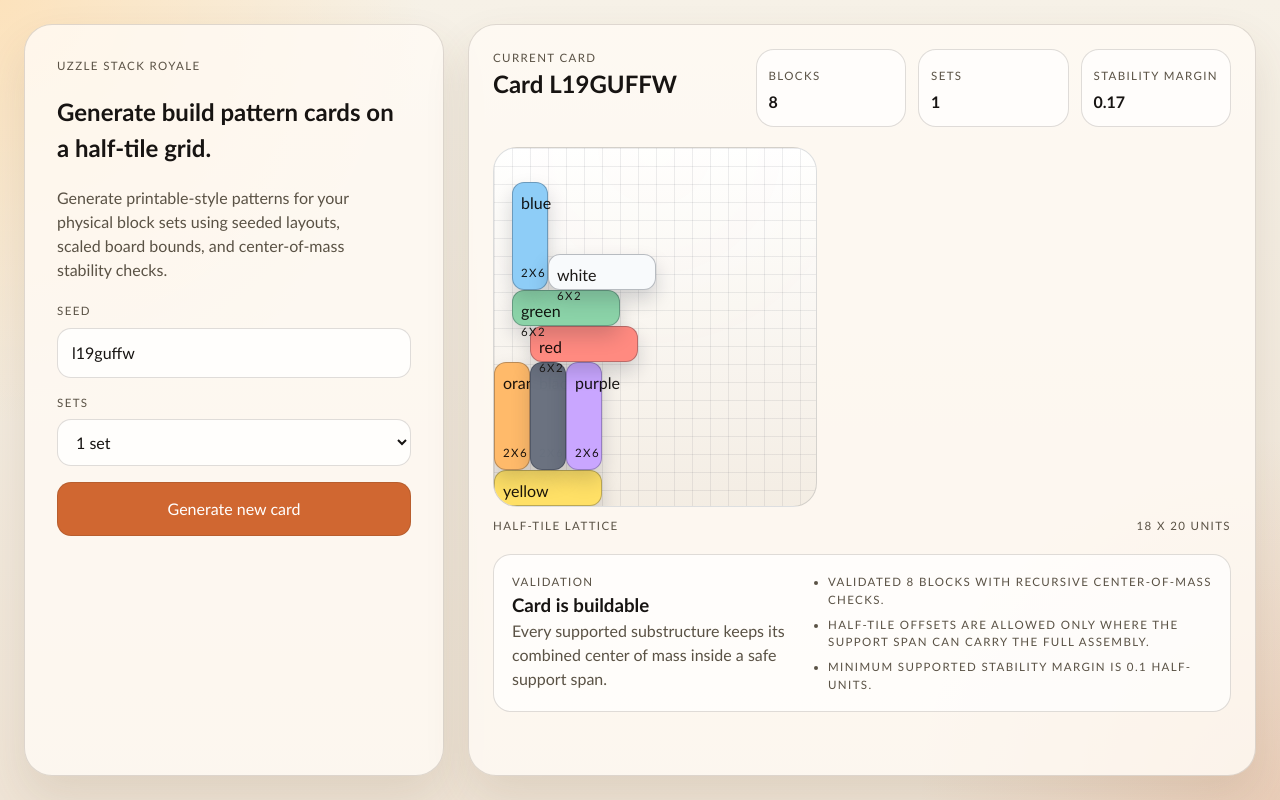
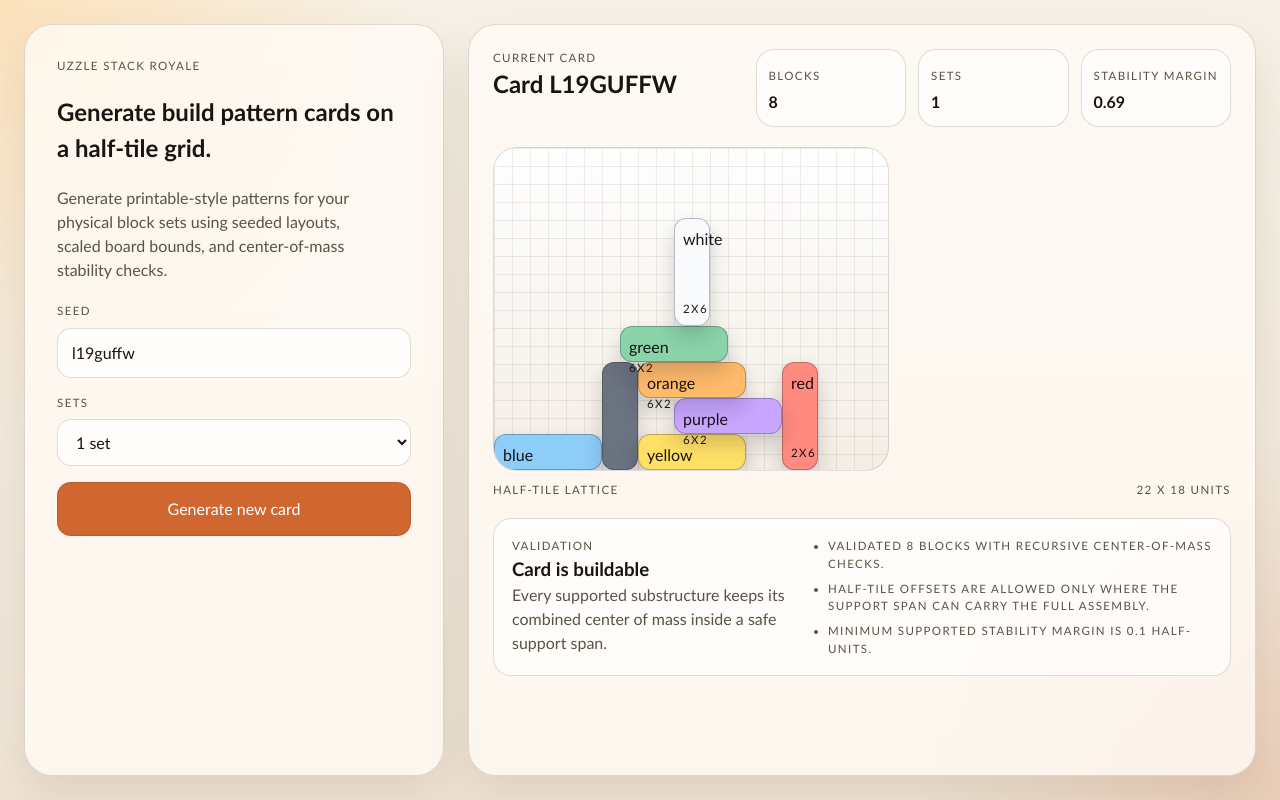
Before and after one commit to doublemix/mini-uzzle, a React (Vite) app: page / in a window 1280 px wide. Built offline with nearby package versions, Linux system fonts and the light colour scheme.

Commit message:
feat: retune generator variety and remove bias control

```diff
--- a/src/game/engine/generator.ts
+++ b/src/game/engine/generator.ts
@@ -5,9 +5,8 @@
 
 const HORIZONTAL = { width: 6, height: 2 } as const
 const VERTICAL = { width: 2, height: 6 } as const
-const BASE_BOUND_WIDTH = 18
-const BASE_BOUND_HEIGHT = 20
-const TOP_CANDIDATE_POOL = 5
+const BOUND_PADDING = 2
+const TOP_CANDIDATE_POOL = 12
 
 function shuffle<T>(items: T[], random: () => number) {
   const copy = [...items]
@@ -39,12 +38,48 @@
   }
 }
 
+function overlapRange(aStart: number, aEnd: number, bStart: number, bEnd: number) {
+  const start = Math.max(aStart, bStart)
+  const end = Math.min(aEnd, bEnd)
+
+  return end > start ? { start, end } : null
+}
+
+function touches(a: PlacedBlock, b: PlacedBlock) {
+  const horizontalTouch =
+    (a.x + a.width === b.x || b.x + b.width === a.x) &&
+    overlapRange(a.y, a.y + a.height, b.y, b.y + b.height)
+  const verticalTouch =
+    (a.y + a.height === b.y || b.y + b.height === a.y) &&
+    overlapRange(a.x, a.x + a.width, b.x, b.x + b.width)
+
+  return Boolean(horizontalTouch || verticalTouch)
+}
+
+function normalizeBlocks(blocks: PlacedBlock[]) {
+  if (blocks.length === 0) {
+    return blocks
+  }
+
+  const minX = Math.min(...blocks.map((block) => block.x))
+  if (minX >= 0) {
+    return blocks
+  }
+
+  const shift = -minX
+  return blocks.map((block) => ({
+    ...block,
+    x: block.x + shift,
+  }))
+}
+
 function estimateBounds(blocks: PlacedBlock[]) {
-  const span = footprint(blocks)
+  const normalized = normalizeBlocks(blocks)
+  const span = footprint(normalized)
 
   return {
-    boardWidth: Math.max(BASE_BOUND_WIDTH, span.maxX + 2),
-    maxHeight: Math.max(BASE_BOUND_HEIGHT, span.maxY + 2),
+    boardWidth: span.width + BOUND_PADDING * 2,
+    maxHeight: span.height + BOUND_PADDING * 2,
   }
 }
 
@@ -96,9 +131,6 @@
   }
 
   for (let x = existing.x - shape.width + 1; x <= existing.x + existing.width - 1; x += 1) {
-    if (x < 0) {
-      continue
-    }
     const block = buildCandidate(item, orientation, x, anchorY)
     out.set(`${block.orientation}:${block.x}:${block.y}`, block)
   }
@@ -122,13 +154,65 @@
   return [...map.values()]
 }
 
+function orientationMixScore(placed: PlacedBlock[], candidate: PlacedBlock) {
+  const touching = placed.filter((block) => touches(block, candidate))
+  if (touching.length === 0) {
+    return -1
+  }
+
+  const oppositeCount = touching.filter(
+    (block) => block.orientation !== candidate.orientation,
+  ).length
+  const sameCount = touching.length - oppositeCount
+  return oppositeCount * 0.24 - sameCount * 0.08
+}
+
+function opennessScore(placed: PlacedBlock[], candidate: PlacedBlock) {
+  const neighbors = placed.filter((block) => {
+    const horizontalGap = Math.max(
+      0,
+      Math.max(block.x - (candidate.x + candidate.width), candidate.x - (block.x + block.width)),
+    )
+    const verticalGap = Math.max(
+      0,
+      Math.max(block.y - (candidate.y + candidate.height), candidate.y - (block.y + block.height)),
+    )
+
+    return horizontalGap <= 4 && verticalGap <= 4
+  }).length
+
+  if (neighbors <= 2) {
+    return 0.18
+  }
+
+  if (neighbors === 3) {
+    return 0.08
+  }
+
+  return -0.06 * (neighbors - 3)
+}
+
+function balancedGrowthScore(base: ReturnType<typeof footprint>, next: ReturnType<typeof footprint>) {
+  const widthIncrease = Math.max(0, next.width - base.width)
+  const heightIncrease = Math.max(0, next.height - base.height)
+  const totalGrowth = widthIncrease + heightIncrease
+
+  if (totalGrowth === 0) {
+    return 0
+  }
+
+  const imbalance = Math.abs(widthIncrease - heightIncrease)
+  return totalGrowth * 0.05 - imbalance * 0.04
+}
+
 function scoreCandidate(
   placed: PlacedBlock[],
   candidate: PlacedBlock,
   random: () => number,
 ): { score: number; validationMargin: number } | null {
   const draftBlocks = [...placed, candidate]
-  const draftBounds = estimateBounds(draftBlocks)
+  const normalizedDraft = normalizeBlocks(draftBlocks)
+  const draftBounds = estimateBounds(normalizedDraft)
   const validation = validatePuzzle({
     id: 'draft',
     name: 'draft',
@@ -136,7 +220,7 @@
     setCount: 1,
     boardWidth: draftBounds.boardWidth,
     maxHeight: draftBounds.maxHeight,
-    blocks: draftBlocks,
+    blocks: normalizedDraft,
   })
 
   if (!validation.isValid) {
@@ -146,12 +230,23 @@
   const baseFootprint = footprint(placed)
   const nextFootprint = footprint(draftBlocks)
   const widthIncrease = Math.max(0, nextFootprint.width - baseFootprint.width)
-  const heightIncrease = Math.max(0, nextFootprint.height - baseFootprint.height)
   const stability = Math.max(0, validation.stabilityMargin)
+  const touchingCount = placed.filter((block) => touches(block, candidate)).length
+  const candidateCenter = candidate.x + candidate.width / 2
+  const draftCenter = nextFootprint.minX + nextFootprint.width / 2
+  const centerPenalty = Math.abs(candidateCenter - draftCenter)
+  const orientationMix = orientationMixScore(placed, candidate)
+  const openness = opennessScore(placed, candidate)
+  const growthBalance = balancedGrowthScore(baseFootprint, nextFootprint)
+  const widthPenalty = Math.max(0, widthIncrease - 4) * 0.04
   const score =
-    stability * 0.6 +
-    heightIncrease * 0.22 -
-    widthIncrease * 0.25 +
+    stability * 0.55 +
+    touchingCount * 0.14 +
+    orientationMix +
+    openness +
+    growthBalance -
+    widthPenalty -
+    centerPenalty * 0.012 +
     random() * 0.06
 
   return { score, validationMargin: validation.stabilityMargin }
@@ -172,7 +267,7 @@
       id: firstItem.id,
       color: firstItem.color,
       orientation: 'horizontal',
-      x: 0,
+      x: -Math.floor(HORIZONTAL.width / 2),
       y: 0,
       width: HORIZONTAL.width,
       height: HORIZONTAL.height,
@@ -197,8 +292,19 @@
 
     if (ranked.length > 0) {
       const poolSize = Math.min(TOP_CANDIDATE_POOL, ranked.length)
-      const pick = ranked[Math.floor(random() * poolSize)]
-      placedBlock = pick.candidate
+      const pool = ranked.slice(0, poolSize)
+      const totalWeight = pool.reduce((sum, _, index) => sum + (poolSize - index), 0)
+      let cursor = random() * totalWeight
+
+      for (let index = 0; index < pool.length; index += 1) {
+        cursor -= poolSize - index
+        if (cursor <= 0) {
+          placedBlock = pool[index].candidate
+          break
+        }
+      }
+
+      placedBlock ??= pool[pool.length - 1].candidate
     }
 
     if (!placedBlock) {
@@ -208,7 +314,8 @@
     placed.push(placedBlock)
   }
 
-  const bounds = estimateBounds(placed)
+  const normalizedPlaced = normalizeBlocks(placed)
+  const bounds = estimateBounds(normalizedPlaced)
 
   const puzzle: PuzzleCard = {
     id: config.seed,
@@ -217,7 +324,7 @@
     setCount: config.setCount,
     boardWidth: bounds.boardWidth,
     maxHeight: bounds.maxHeight,
-    blocks: placed.sort((left, right) => left.y - right.y || left.x - right.x),
+    blocks: normalizedPlaced.sort((left, right) => left.y - right.y || left.x - right.x),
   }
   const validation = validatePuzzle(puzzle)
 
```
